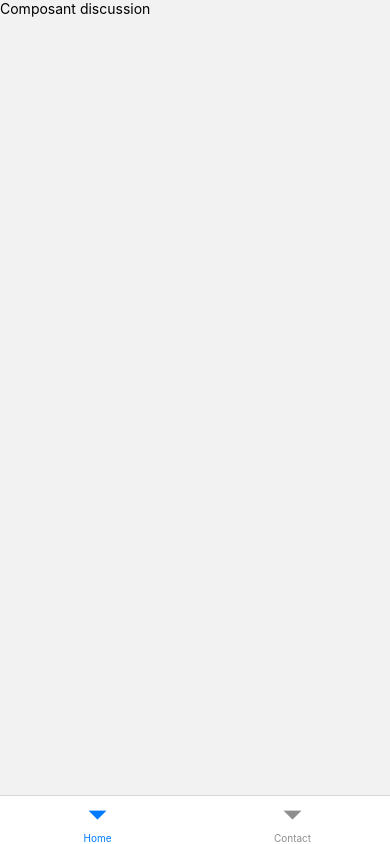
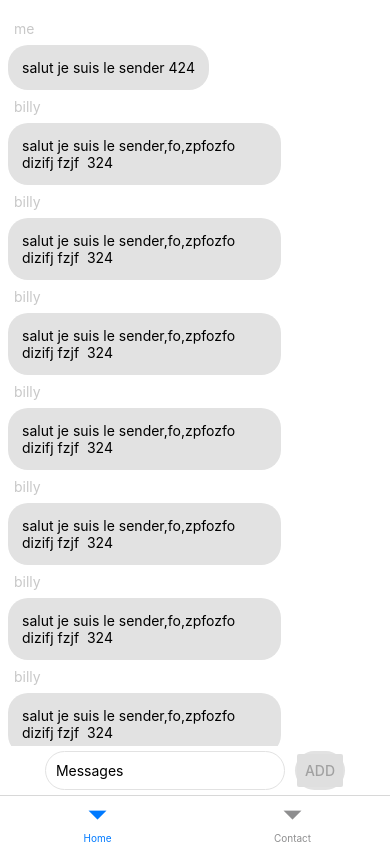
Before and after one commit to TallKAway/app-talkAway, a React Native app: screen /Home in a window 390 px wide. Built offline with nearby package versions, Linux system fonts and the light colour scheme.

Commit message:
feat: discussion page integration wip

```diff
--- /dev/null
+++ b/src/messageData/messages.json
@@ -0,0 +1,34 @@
+[
+    { "id": 1, "sender": "me", "content": "salut je suis le sender 424" },
+    {
+        "id": 2,
+        "sender": "billy",
+        "content": "salut je suis le sender,fo,zpfozfo dizifj fzjf  324"
+    },
+    {
+        "id": 3,
+        "sender": "billy",
+        "content": "salut je suis le sender,fo,zpfozfo dizifj fzjf  324"
+    },
+    {
+        "id": 4,
+        "sender": "billy",
+        "content": "salut je suis le sender,fo,zpfozfo dizifj fzjf  324"
+    },
+    {
+        "id": 5,
+        "sender": "billy",
+        "content": "salut je suis le sender,fo,zpfozfo dizifj fzjf  324"
+    },
+    {
+        "id": 6,
+        "sender": "billy",
+        "content": "salut je suis le sender,fo,zpfozfo dizifj fzjf  324"
+    },
+    {
+        "id": 7,
+        "sender": "billy",
+        "content": "salut je suis le sender,fo,zpfozfo dizifj fzjf  324"
+    },
+    { "id": 8, "sender": "billy", "content": "salut je suis le sender,fo,zpfozfo dizifj fzjf  324" }
+]
--- a/src/pages/DiscussionPage/DiscussionPage.tsx
+++ b/src/pages/DiscussionPage/DiscussionPage.tsx
@@ -1,10 +1,73 @@
-import { View, Text, SafeAreaView } from 'react-native';
-import { Discussion } from './components/Discussion';
+import { useEffect, useState } from 'react';
+import {
+    View,
+    Text,
+    SafeAreaView,
+    FlatList,
+    KeyboardAvoidingView,
+    TouchableWithoutFeedback,
+    Platform,
+    Keyboard,
+    StyleSheet,
+} from 'react-native';
+import messages from '../../messageData/messages.json';
+import { Discussion } from './components/FormArea';
+import { MessageArea } from './components/MessageArea';
+
+interface DataProps {
+    id: number;
+    sender: string;
+    content: string;
+}
 
 export const DiscussionPage = () => {
+    const [messageData, setMessageData] = useState<DataProps[]>([]);
+
+    useEffect(() => {
+        setMessageData(messages);
+    }, []);
     return (
-        <SafeAreaView>
-            <Discussion />
+        <SafeAreaView style={styles.container}>
+            <FlatList
+                style={styles.box}
+                data={messageData}
+                renderItem={({ item }) => <MessageArea data={item} />}
+                keyExtractor={(item) => item.id.toString()}
+            />
+
+            <KeyboardAvoidingView
+                behavior={Platform.OS === 'ios' ? 'padding' : 'height'}
+                style={styles.keyboard}
+            >
+                <TouchableWithoutFeedback onPress={Keyboard.dismiss}>
+                    <View style={styles.input}>
+                        <Discussion />
+                    </View>
+                </TouchableWithoutFeedback>
+            </KeyboardAvoidingView>
         </SafeAreaView>
     );
 };
+
+const styles = StyleSheet.create({
+    container: {
+        flex: 1,
+        justifyContent: 'flex-start',
+        textAlign: 'center',
+        backgroundColor: 'white',
+        alignItems: 'center',
+    },
+    box: {
+        flex: 2,
+        width: '100%',
+        borderRadius: 6,
+        marginTop: 20,
+    },
+
+    input: {
+        width: '100%',
+        justifyContent: 'flex-end',
+    },
+
+    keyboard: {},
+});
--- a/src/pages/DiscussionPage/components/Discussion.tsx
+++ /dev/null
@@ -1,9 +0,0 @@
-import { View, Text } from 'react-native';
-
-export const Discussion = () => {
-    return (
-        <View>
-            <Text>Composant discussion</Text>
-        </View>
-    );
-};
--- /dev/null
+++ b/src/pages/DiscussionPage/components/FormArea.tsx
@@ -0,0 +1,65 @@
+import { useState } from 'react';
+import { View, Text, StyleSheet, TextInput, Button } from 'react-native';
+
+export const Discussion = () => {
+    const [messageValue, setMessageValue] = useState('');
+    const [allMessage, setallMessage] = useState([]);
+    return (
+        <View style={styles.container}>
+            <TextInput
+                style={styles.input}
+                placeholder="Messages"
+                onChangeText={(text) => setMessageValue(text)}
+            />
+            {!messageValue ? (
+                <View style={styles.buttonDisabled}>
+                    <Button
+                        title="add"
+                        disabled
+                        // onPress={handleAddMessage}
+                    />
+                </View>
+            ) : (
+                <View style={styles.button}>
+                    <Button
+                        title="add"
+                        color="rgb(226, 226, 226)"
+                        // onPress={handleAddMessage}
+                    />
+                </View>
+            )}
+        </View>
+    );
+};
+
+const styles = StyleSheet.create({
+    container: {
+        width: '100%',
+        height: 'auto',
+        flexDirection: 'row',
+    },
+    input: {
+        width: '80%',
+        borderWidth: 1,
+        borderColor: 'rgb(226, 226, 226)',
+        borderRadius: 22,
+        margin: 5,
+        padding: 10,
+    },
+    buttonDisabled: {
+        justifyContent: 'center',
+        alignItems: 'center',
+        backgroundColor: 'rgb(226, 226, 226)',
+        margin: 5,
+        padding: 2,
+        borderRadius: 50,
+    },
+    button: {
+        justifyContent: 'center',
+        alignItems: 'center',
+        backgroundColor: 'rgb(0, 118, 246)',
+        margin: 5,
+        padding: 2,
+        borderRadius: 50,
+    },
+});
--- /dev/null
+++ b/src/pages/DiscussionPage/components/MessageArea.tsx
@@ -0,0 +1,69 @@
+import { View, Text, StyleSheet } from 'react-native';
+
+interface DataProps {
+    data: {
+        id: number;
+        sender: string;
+        content: string;
+    };
+}
+
+export const MessageArea = ({ data }: DataProps) => {
+    // const { user } = useUserContext();
+
+    const user = 'Louis';
+
+    return (
+        <View style={data.sender === user ? styles.container : styles.notMeContainer}>
+            {data.sender !== user ? (
+                <View>
+                    <Text style={styles.notMeSender}>{data.sender}</Text>
+                </View>
+            ) : null}
+            <View style={data.sender === user ? styles.box : styles.notMeBox}>
+                <Text style={data.sender === user ? styles.message : styles.notMeMessage}>
+                    {data.content}
+                </Text>
+            </View>
+        </View>
+    );
+};
+
+const styles = StyleSheet.create({
+    container: {
+        alignItems: 'flex-end',
+    },
+    notMeContainer: {
+        alignItems: 'flex-start',
+    },
+    box: {
+        maxWidth: '70%',
+        padding: 14,
+        margin: 8,
+        borderRadius: 20,
+        justifyContent: 'center',
+        backgroundColor: 'rgb(0, 118, 246)',
+    },
+    notMeBox: {
+        maxWidth: '70%',
+        padding: 14,
+        margin: 8,
+        borderRadius: 20,
+        justifyContent: 'center',
+        alignItems: 'flex-start',
+        backgroundColor: 'rgb(226, 226, 226)',
+    },
+    sender: {
+        color: 'white',
+    },
+    notMeSender: {
+        paddingLeft: 14,
+        color: 'rgb(200, 200, 200)',
+    },
+    message: {
+        color: 'white',
+    },
+    notMeMessage: {
+        color: 'black',
+    },
+});
```
Also changed, not shown: src/core/api/login.ts (added).
